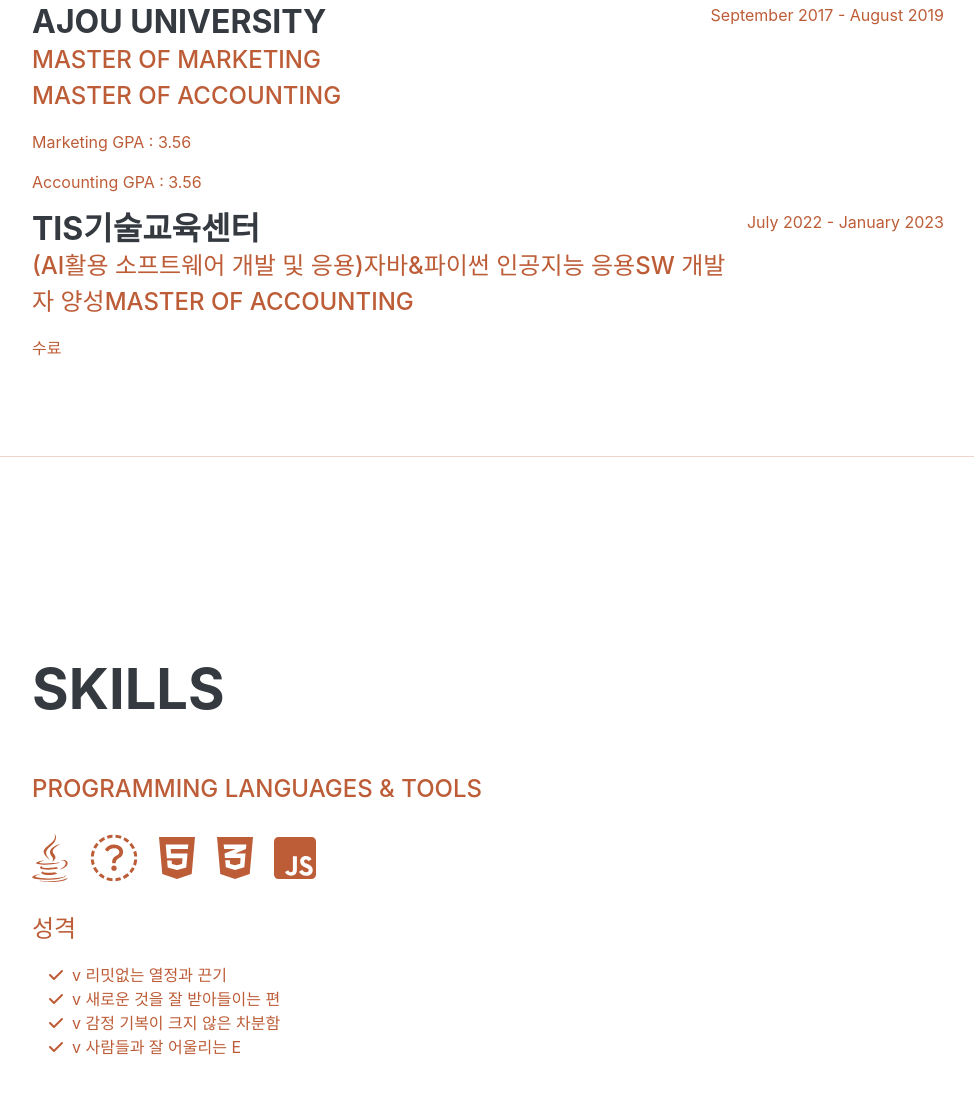
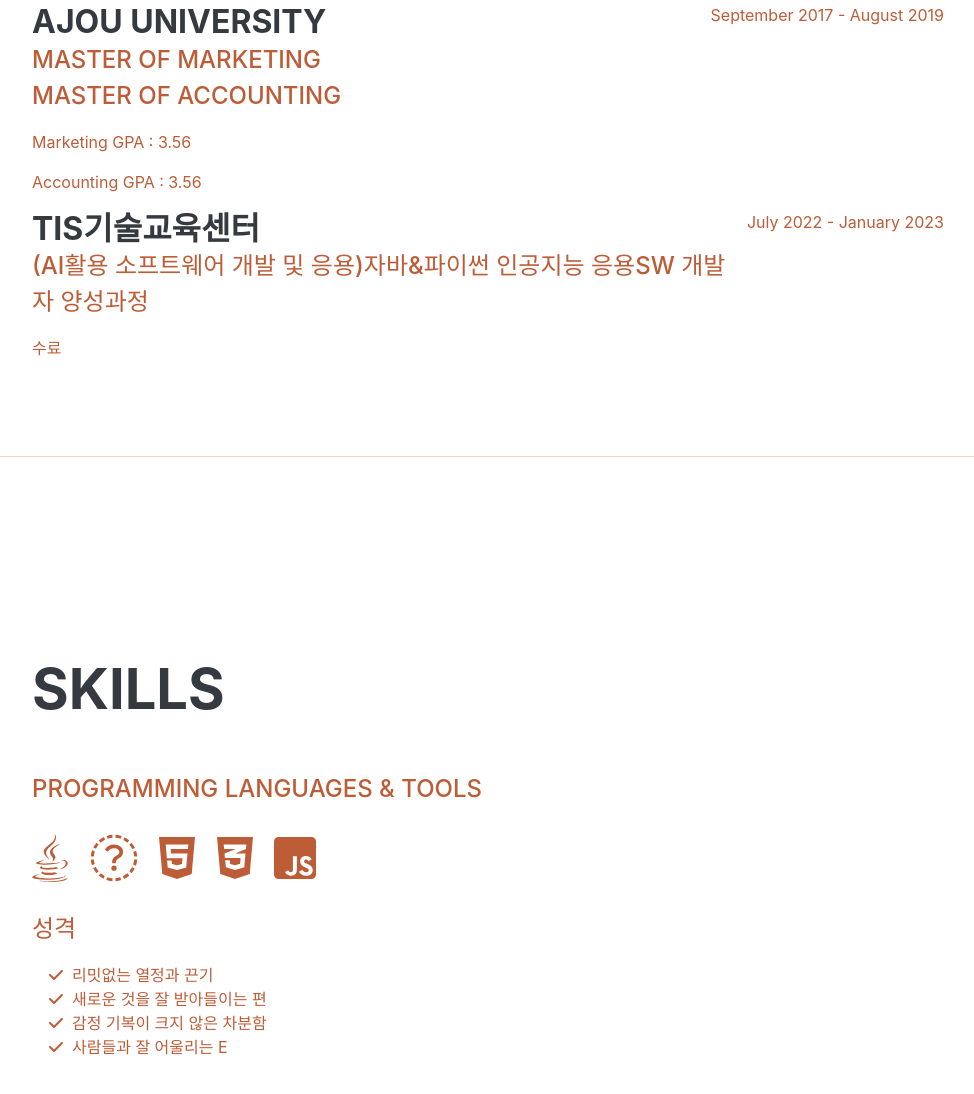
Before and after one commit to K-CHANHO/portfolio, a plain HTML site: page index.html in a window 1280 px wide. Shown: the part 2225-3319 px from the top of the page, without its empty margins (288-1262 px from the left). Drawn offline with nearby package versions, Linux system fonts and the light colour scheme; a web font is replaced by a local one.

Commit message:
Add files via upload

```diff
--- a/index.html
+++ b/index.html
@@ -130,7 +130,7 @@
                     <div class="d-flex flex-column flex-md-row justify-content-between">
                         <div class="flex-grow-1">
                             <h3 class="mb-0">TIS기술교육센터</h3>
-                            <div class="subheading mb-3">(AI활용 소프트웨어 개발 및 응용)자바&파이썬 인공지능 응용SW 개발자 양성Master of Accounting</div>
+                            <div class="subheading mb-3">(AI활용 소프트웨어 개발 및 응용)자바&파이썬 인공지능 응용SW 개발자 양성과정</div>
                             <p>수료</p>
                         </div>
                         <div class="flex-shrink-0"><span class="text-primary">July 2022 - January 2023</span></div>
@@ -154,19 +154,19 @@
                     <ul class="fa-ul mb-0">
                         <li>
                             <span class="fa-li"><i class="fas fa-check"></i></span>
-                            v 리밋없는 열정과 끈기
+                            리밋없는 열정과 끈기
                         </li>
                         <li>
                             <span class="fa-li"><i class="fas fa-check"></i></span>
-                            v 새로운 것을 잘 받아들이는 편
+                            새로운 것을 잘 받아들이는 편
                         </li>
                         <li>
                             <span class="fa-li"><i class="fas fa-check"></i></span>
-                            v 감정 기복이 크지 않은 차분함
+                            감정 기복이 크지 않은 차분함
                         </li>
                         <li>
                             <span class="fa-li"><i class="fas fa-check"></i></span>
-                            v 사람들과 잘 어울리는 E
+                            사람들과 잘 어울리는 E
                         </li>
                     </ul>
                 </div>
```
